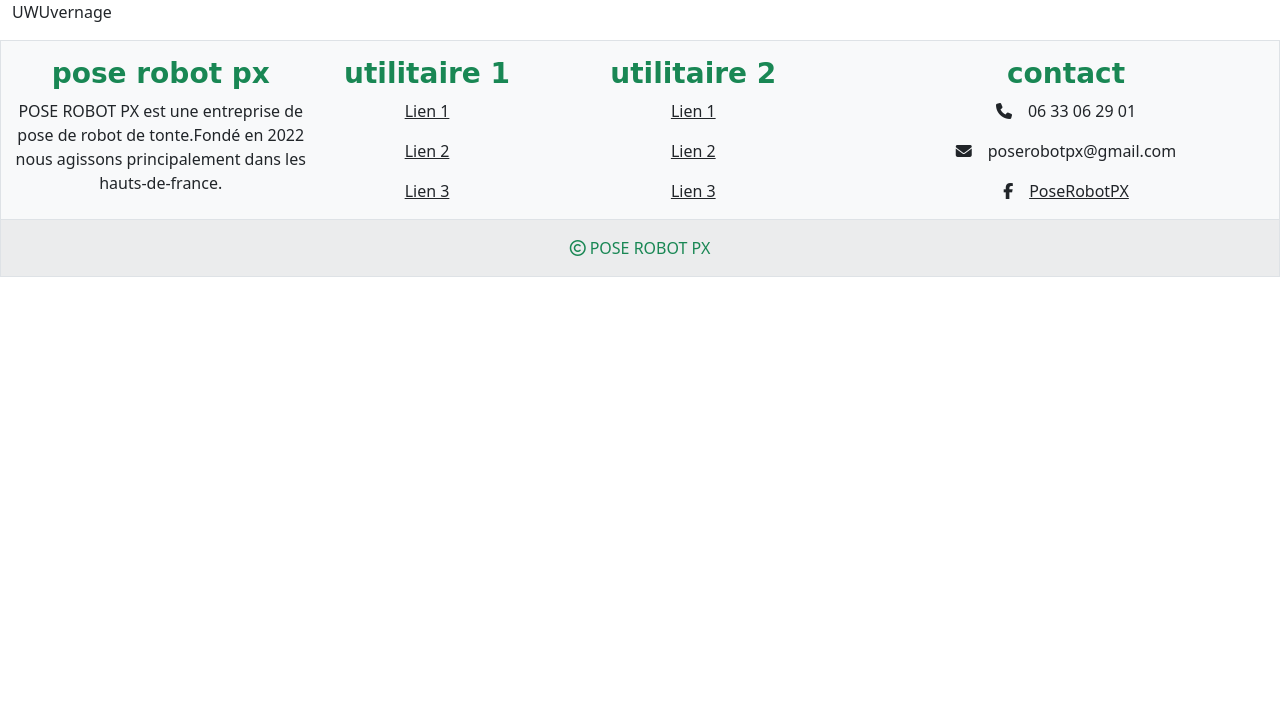
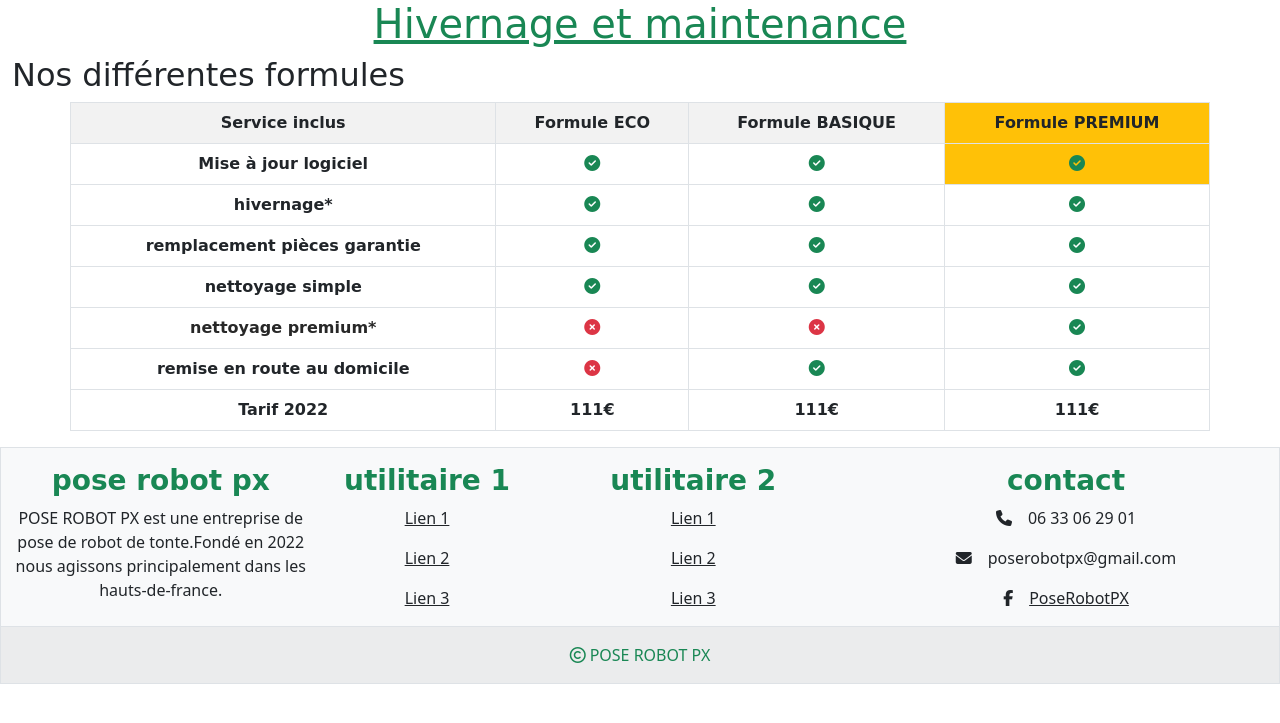
Before and after one commit to DamienPoix/prpx, a PHP site: page /views/hivernageInfo.php in a window 1280 px wide. Shown: the part 40-763 px from the top of the page. Run offline with PHP 8.4, Linux system fonts and the light colour scheme; lists and menus that the app fills with data are empty; some libraries are stand-ins or nearby versions; some web fonts are replaced.

Commit message:
début infos hivernage + modif js pour eviter d'avoir une erreur

```diff
--- a/assets/css/style.css
+++ b/assets/css/style.css
@@ -10,8 +10,11 @@
 .title{
     text-decoration: underline;
 }
-#noStyle{
+#noStyle, .noStyle{
     font-weight: bold;
     color: rgba(0, 0, 0, 0.849);
     text-decoration: none;
 }
+.moreDarker{
+    background-color: rgba(0, 0, 0, 0.05);
+}
--- a/assets/js/script.js
+++ b/assets/js/script.js
@@ -1,4 +1,5 @@
 var doc = document.getElementById("noStyle");
+if (doc != null) {
     doc.addEventListener("mouseover",mouseOverColor);
     doc.addEventListener("mouseout",mouseOutColor);
 
@@ -8,3 +9,4 @@ function mouseOverColor(){
     function mouseOutColor(){
         doc.style.color = "rgba(0, 0, 0, 0.849)";
     };
+}
--- a/index.php
+++ b/index.php
@@ -32,7 +32,7 @@ include_once path::getViewsPath().'header.php';
                         Pour l'hivernage nous proposons plusieurs formules que vous pourrez retrouver dans les informations supplémentaires.
                         </br>Nous possédons également une machine à froid pulser qui nous permet de nettoyer le robot sans danger et en profondeur pour avoir un effet neuf.
                     </p>
-                    <a href="#" class="btn btn-lg btn-success card-text"><small class="lightgreen">plus d'infos ici</small></a>
+                    <a href="views/hivernageInfo.php" class="btn btn-lg btn-success card-text"><small class="lightgreen">plus d'infos ici</small></a>
                 </div>
             </div>
         </div>
--- a/views/footer.php
+++ b/views/footer.php
@@ -25,11 +25,11 @@
                             <p><i class="fa-brands fa-facebook-f me-3"></i><a href="https://www.facebook.com/PoseRobotPX" class="text-reset">PoseRobotPX</a></p>
                         </div>
                     </div>
-                    <div class="row border-top" style="background-color: rgba(0, 0, 0, 0.05)">
+                    <div class="row border-top moreDarker">
                         <p class="col-12 black mt-3 text-success"><i class="fa-regular fa-copyright me-1 cr-footer"></i>POSE ROBOT PX</p>
                     </div>
                 </div>
             </footer>
-            <script src="../assets/js/script.js"></script>
+            <script src="/www/prpx/assets/js/script.js"></script>
     </body>
 </html>
--- a/views/hivernageInfo.php
+++ b/views/hivernageInfo.php
@@ -2,5 +2,62 @@
 include '../classes/path.php';
 include_once 'header.php';
 ?>
-<p>UWUvernage</p>
+<div class="moderno">
+    <h1 class="text-success text-center title">Hivernage et maintenance</h1>
+    <h2>Nos différentes formules</h2>
+    <table class="table table-bordered text-center container ">
+        <thead class="moreDarker">
+            <tr>
+                <th scope="col">Service inclus</th>
+                <th scope="col">Formule ECO</th>
+                <th scope="col">Formule BASIQUE</th>
+                <th scope="col" class="bg-warning">Formule PREMIUM</th>
+            </tr>
+        </thead>
+        <tbody>
+            <tr>
+                <th scope="row">Mise à jour logiciel</th>
+                <th><i class="fa-solid fa-circle-check text-success"></i></th>
+                <th><i class="fa-solid fa-circle-check text-success"></i></th>
+                <th class="bg-warning"><i class="fa-solid fa-circle-check text-success "></i></th>
+            </tr>
+            <tr>
+                <th scope="row">hivernage*</th>
+                <th><i class="fa-solid fa-circle-check text-success"></i></th>
+                <th><i class="fa-solid fa-circle-check text-success"></i></th>
+                <th><i class="fa-solid fa-circle-check text-success"></i></th>
+            </tr>
+            <tr>
+                <th scope="row">remplacement pièces garantie</th>
+                <th><i class="fa-solid fa-circle-check text-success"></i></th>
+                <th><i class="fa-solid fa-circle-check text-success"></i></th>
+                <th><i class="fa-solid fa-circle-check text-success"></i></th>
+            </tr>
+            <tr>
+                <th scope="row">nettoyage simple</th>
+                <th><i class="fa-solid fa-circle-check text-success"></i></th>
+                <th><i class="fa-solid fa-circle-check text-success"></i></th>
+                <th><i class="fa-solid fa-circle-check text-success"></i></th>
+            </tr>
+            <tr>
+                <th scope="row"><a href="#" class="noStyle">nettoyage premium*</a></th>
+                <th><i class="fa-solid fa-circle-xmark text-danger"></i></th>
+                <th><i class="fa-solid fa-circle-xmark text-danger"></i></th>
+                <th><i class="fa-solid fa-circle-check text-success"></i></th>
+            </tr>
+            <tr>
+                <th scope="row">remise en route au domicile</th>
+                <th><i class="fa-solid fa-circle-xmark text-danger"></i></th>
+                <th><i class="fa-solid fa-circle-check text-success"></i></th>
+                <th><i class="fa-solid fa-circle-check text-success"></i></th>
+            </tr>
+            <tr>
+                <th scope="row bolder">Tarif 2022</th>
+                <th>111€</th>
+                <th>111€</th>
+                <th>111€</th>
+            </tr>
+        </tbody>
+    </table>
+</div>
 <?php include_once 'footer.php';?>
```
Lines whose indentation alone changed are shown as unchanged.
